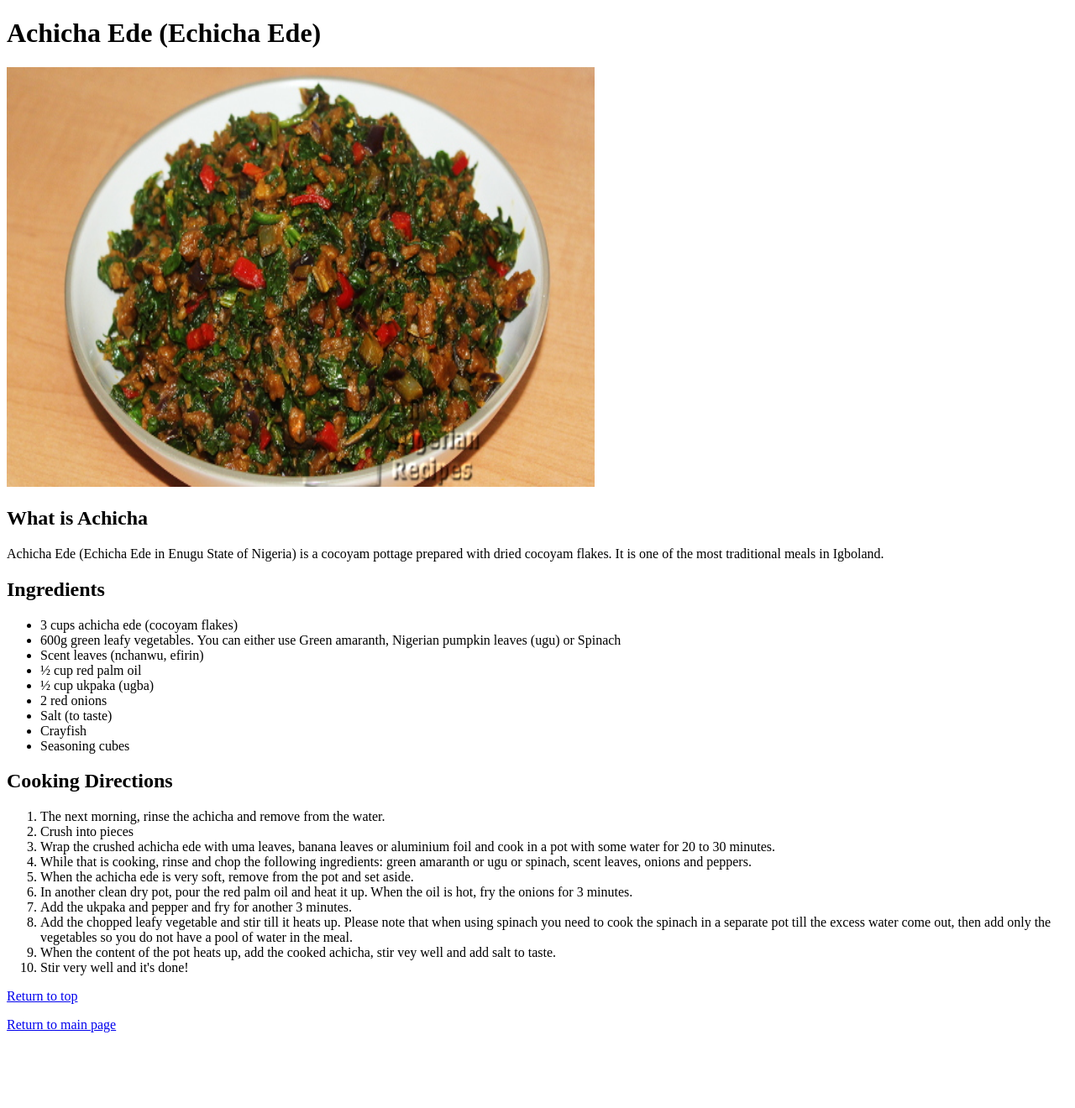
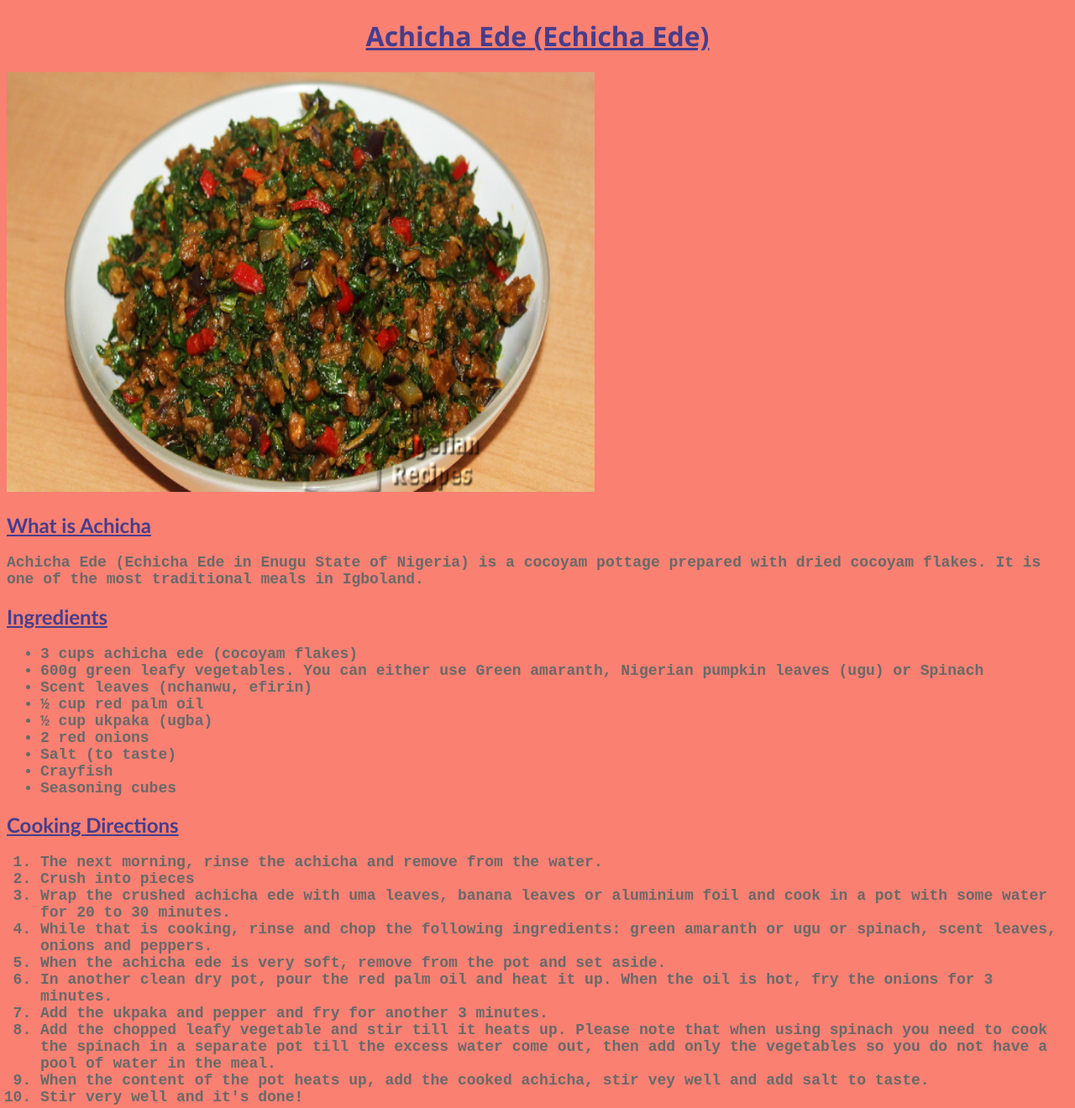
Before and after one commit to Faozio/odin-recipes, a plain HTML site: page recipes/achicha.html in a window 1280 px wide. Shown: the top 1320 px of the page at 84% size. Before the commit the page ends 1238 px from the top, so only its background shows below. Drawn offline with Linux system fonts and the light colour scheme.

Commit message:
Added styles.css and applied to all html files

```diff
--- a/recipes/achicha.html
+++ b/recipes/achicha.html
@@ -3,14 +3,15 @@
 <head>
     <meta charset="UTF-8">
     <title>Achicha</title>
+    <link rel="stylesheet" href="../styles.css">
 </head>
 <body>
-    <h1 id='header'>Achicha Ede (Echicha Ede)</h1>
+    <h1 class="heading one" id="header">Achicha Ede (Echicha Ede)</h1>
     <img src="../images/achicha.jpg" alt="Achicha" width="700" height="500">
-    <h2>What is Achicha</h2>
+    <h2 class="heading two">What is Achicha</h2>
     <p>Achicha Ede (Echicha Ede in Enugu State of Nigeria) is a cocoyam pottage prepared with dried cocoyam flakes. It is one of the most traditional meals in Igboland.</p>
-    <h2>Ingredients</h2>
-    <ul>
+    <h2 class="heading two">Ingredients</h2>
+    <ul class="list">
         <li>3 cups achicha ede (cocoyam flakes)</li>
         <li>600g green leafy vegetables. You can either use Green amaranth, Nigerian pumpkin leaves (ugu) or Spinach</li>
         <li>Scent leaves (nchanwu, efirin)</li>
@@ -21,8 +22,8 @@
         <li>Crayfish</li>
         <li>Seasoning cubes</li>
     </ul>
-    <h2>Cooking Directions</h2>
-    <ol>
+    <h2 class="heading two">Cooking Directions</h2>
+    <ol class="list">
         <li>The next morning, rinse the achicha and remove from the water.</li>
         <li>Crush into pieces </li>
         <li>Wrap the crushed achicha ede with uma leaves, banana leaves or aluminium foil and cook in a pot with some water for 20 to 30 minutes.</li>
--- /dev/null
+++ b/styles.css
@@ -0,0 +1,31 @@
+body {
+    background-color: salmon;
+    color: dimgrey;
+    font-family: Impact, Haettenschweiler, 'Arial Narrow Bold', sans-serif;
+}
+p {
+    font-size: large;
+    font-family: 'Courier New', Courier, monospace;
+    font-weight: bold;
+}
+ul, ol {
+    font-size: large;
+    font-family: 'Courier New', Courier, monospace;
+    font-weight: bold;
+}
+a {
+    color: floralwhite;
+    font-family: 'Gill Sans', 'Gill Sans MT', Calibri, 'Trebuchet MS', sans-serif;
+    font-size: 20px;
+}
+.heading.one {
+    text-align: center;
+    color: darkslateblue;
+    text-decoration: underline;
+    font-family: 'Segoe UI', Tahoma, Geneva, Verdana, sans-serif;
+}
+.heading.two {
+    color: darkslateblue;
+    text-decoration: underline;
+    font-family: 'Trebuchet MS', 'Lucida Sans Unicode', 'Lucida Grande', 'Lucida Sans', Arial, sans-serif;
+}
```
Also changed, not shown: index.html (+6 -8 lines), recipes/okpa.html (+7 -6 lines), recipes/ukwa.html (+6 -5 lines).
